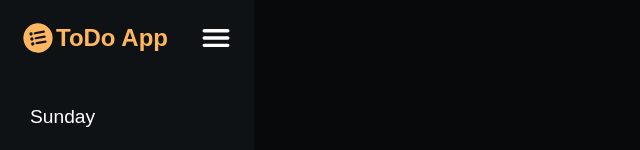
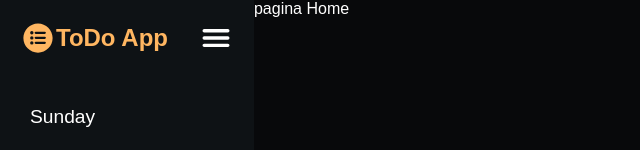
Before and after one commit to GustLSant/todo-app-react, a React (Vite) app: page / in a window 1280 px wide. Shown: the top 150 px of the page, without its empty margins (0-640 px from the left). Built offline with nearby package versions, Linux system fonts and the light colour scheme.

Commit message:
logica inicial do theme

```diff
--- a/src/App.jsx
+++ b/src/App.jsx
@@ -1,13 +1,21 @@
+import React from 'react'
 import './App.css'
 import Navbar from './components/Navbar/Navbar'
 
 
 function App() {
 
+  const [theme, setTheme] = React.useState('dark')
+
+  function changeTheme(){
+    (theme === 'dark') ? setTheme('light') : setTheme('dark')
+    console.log("theme changed!")
+  }
 
   return (
     <div className='app'>
-      <Navbar />
+      <Navbar theme={theme} changeTheme={changeTheme} />
+      pagina Home
     </div>
   )
 }
--- a/src/components/Navbar/Navbar.css
+++ b/src/components/Navbar/Navbar.css
@@ -7,6 +7,13 @@
     padding: 20px;
     background-color: var(--color-02);
     height: calc(100% - 40px);
+
+    margin-left: -182px;
+    transition: margin-left 0.15s ease;
+}
+
+.navbar.active{
+    margin-left: 0px;
 }
 
 .navbar__header{
@@ -77,7 +84,7 @@
     transition: opacity 0.15s ease;
 }
 
-.navbar__footer:hover{
+.navbar.active .navbar__footer:hover{
     cursor: pointer;
     color: var(--color-04);
 }
--- a/src/components/Navbar/Navbar.jsx
+++ b/src/components/Navbar/Navbar.jsx
@@ -1,9 +1,10 @@
 import './Navbar.css'
 import React from 'react'
 import { IoListCircle, IoMenu, IoBulb, IoBulbOutline } from "react-icons/io5"
+import PropTypes from 'prop-types';
 
 
-function Navbar() {
+function Navbar(props) {
 
     const [active, setActive] = React.useState(true)
     const [dayState, setDayState] = React.useState('')
@@ -25,12 +26,18 @@ function Navbar() {
         setActive(!active)
     }
 
+    function handleClickTheme(){
+        if(active){
+            props.changeTheme()
+        }
+    }
+
 
     return (
         <div className={(active) ? "navbar active" : "navbar"}>
             <div className="navbar__header">
                 <div className='navbar-header__logo'>
-                    <IoListCircle size={'36px'} style={{transform: 'rotate(-10deg)'}} />
+                    <IoListCircle size={'36px'} style={{transform: 'rotate(-0deg)'}} />
                     ToDo App
                 </div>
                 <IoMenu size={'36px'} className='navbar__button-toggle' onClick={handleClickToggleNavBar} />
@@ -55,9 +62,9 @@ function Navbar() {
             <div style={{flexGrow: '1'}}></div>
 
 
-            <div className="navbar__footer">
+            <div className="navbar__footer" onClick={handleClickTheme} >
                 {
-                    (true) ?
+                    (props.theme === 'dark') ?
                     <IoBulb size={'20px'} /> :
                     <IoBulbOutline size={'20px'} />
                 }
@@ -67,4 +74,9 @@ function Navbar() {
     );
 }
 
+Navbar.propTypes = {
+    theme: PropTypes.string,
+    changeTheme: PropTypes.func
+}
+
 export default Navbar;
```
